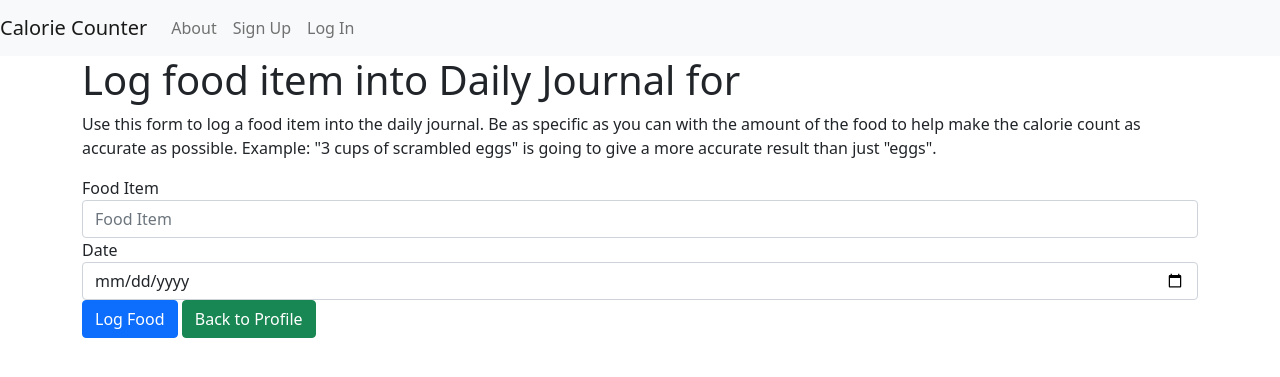
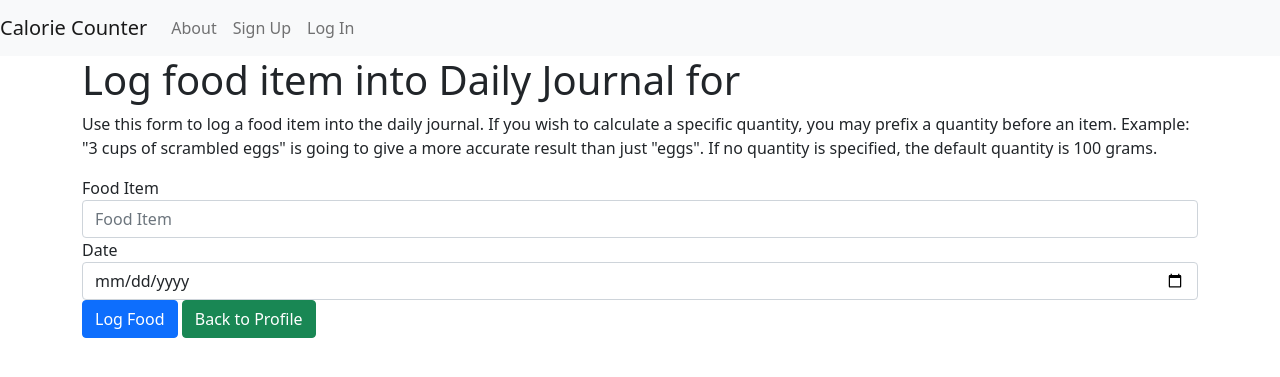
Before and after one commit to taylorwagner/caloriecountercapstone1, a Flask app: template templates/users/food.html in a window 1280 px wide. Shown: the top 377 px of the page. Run offline with Flask 2, Linux system fonts and the light colour scheme; the template is opened without the code that fills it, so the values that code supplies are empty; some libraries are stand-ins or nearby versions.

Commit message:
language from api docs to help user experience

```diff
--- a/templates/users/food.html
+++ b/templates/users/food.html
@@ -4,7 +4,7 @@
 
 <div class="container">
     <h1 class="h1">Log food item into Daily Journal for {{ user.username }}</h1>
-    <p>Use this form to log a food item into the daily journal. Be as specific as you can with the amount of the food to help make the calorie count as accurate as possible. Example: "3 cups of scrambled eggs" is going to give a more accurate result than just "eggs".</p>
+    <p>Use this form to log a food item into the daily journal. If you wish to calculate a specific quantity, you may prefix a quantity before an item. Example: "3 cups of scrambled eggs" is going to give a more accurate result than just "eggs". If no quantity is specified, the default quantity is 100 grams.</p>
     <form method="POST" id="food_form">
 
         <div class="form-group">
```
